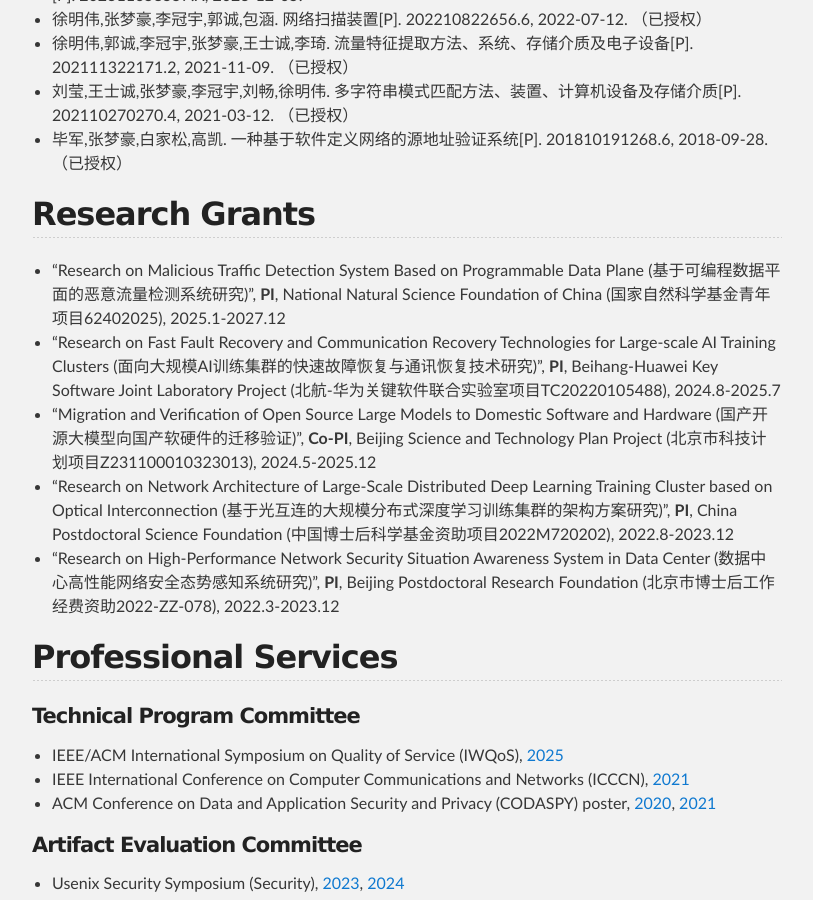
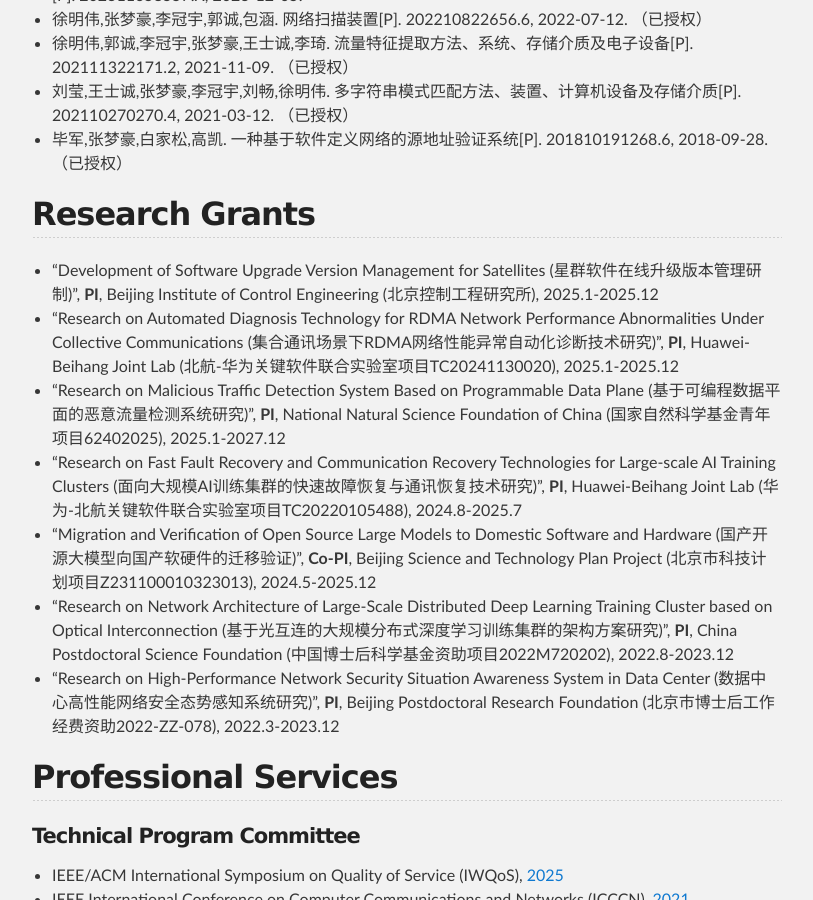
Before and after one commit to zhangmenghao/zhangmenghao.github.io, a Jekyll site: the page built from index.md, in a window 1280 px wide and 900 px high, scrolled down 4874 px. Shown: the whole window, without its empty margins (233-1046 px from the left). Built offline with Jekyll 4.4.1, drawn with Linux system fonts in a browser that asks for light colours.

Commit message:
Update grants

```diff
--- a/index.md
+++ b/index.md
@@ -6,7 +6,6 @@
 ---
 
 ## About Me
-
 
 I am an Associate Professor at School of Software, Beihang University, also a member of State Key Laboratory of Complex & Critical Software Environment, Beihang University. I am also working closely with Zhongguancun Laboratory.
 
@@ -27,7 +26,6 @@
 Email: **zhangmenghao0503@gmail.com** or **zhangmenghao@buaa.edu.cn**
 
 Office: C823, New Main Building, Beihang University
-
 
 **<font color='red'>I am looking for self-motivated students with strong programming skills to work with me. If you are interested, feel free to contact me with email.</font>**
 
@@ -187,10 +185,10 @@
 
 
 ## Research Grants
-<!-- * "Development of Software Upgrade Version Management for Satellites (星群软件在线升级版本管理研制)", __PI__, Beijing Institute of Control Engineering (北京控制工程研究所), 2025.1-2025.12 -->
-<!-- * "Research on Automated Diagnosis Technology for RDMA Network Performance Abnormalities (RDMA⽹络性能异常⾃动化诊断技术研究)", __PI__, Beihang-Huawei Key Software Joint Laboratory Project (北航-华为关键软件联合实验室项目TC20241130020), 2025.1-2025.12 -->
+* "Development of Software Upgrade Version Management for Satellites (星群软件在线升级版本管理研制)", __PI__, Beijing Institute of Control Engineering (北京控制工程研究所), 2025.1-2025.12
+* "Research on Automated Diagnosis Technology for RDMA Network Performance Abnormalities Under Collective Communications (集合通讯场景下RDMA⽹络性能异常⾃动化诊断技术研究)", __PI__, Huawei-Beihang Joint Lab (北航-华为关键软件联合实验室项目TC20241130020), 2025.1-2025.12
 * "Research on Malicious Traffic Detection System Based on Programmable Data Plane (基于可编程数据平面的恶意流量检测系统研究)", __PI__, National Natural Science Foundation of China (国家自然科学基金青年项目62402025), 2025.1-2027.12
-* "Research on Fast Fault Recovery and Communication Recovery Technologies for Large-scale AI Training Clusters (面向大规模AI训练集群的快速故障恢复与通讯恢复技术研究)", __PI__, Beihang-Huawei Key Software Joint Laboratory Project (北航-华为关键软件联合实验室项目TC20220105488), 2024.8-2025.7
+* "Research on Fast Fault Recovery and Communication Recovery Technologies for Large-scale AI Training Clusters (面向大规模AI训练集群的快速故障恢复与通讯恢复技术研究)", __PI__, Huawei-Beihang Joint Lab (华为-北航关键软件联合实验室项目TC20220105488), 2024.8-2025.7
 * "Migration and Verification of Open Source Large Models to Domestic Software and Hardware (国产开源大模型向国产软硬件的迁移验证)", __Co-PI__, Beijing Science and Technology Plan Project (北京市科技计划项目Z231100010323013), 2024.5-2025.12
 * "Research on Network Architecture of Large-Scale Distributed Deep Learning Training Cluster based on Optical Interconnection (基于光互连的大规模分布式深度学习训练集群的架构方案研究)", __PI__, China Postdoctoral Science Foundation (中国博士后科学基金资助项目2022M720202), 2022.8-2023.12
 * "Research on High-Performance Network Security Situation Awareness System in Data Center (数据中心高性能网络安全态势感知系统研究)", __PI__, Beijing Postdoctoral Research Foundation (北京市博士后工作经费资助2022-ZZ-078), 2022.3-2023.12
```
